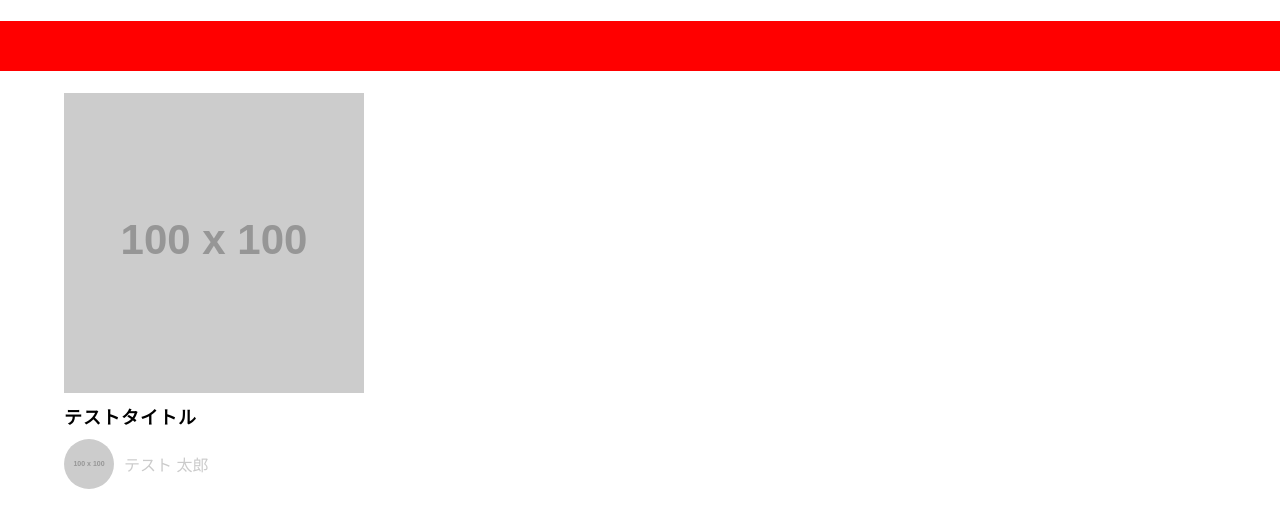
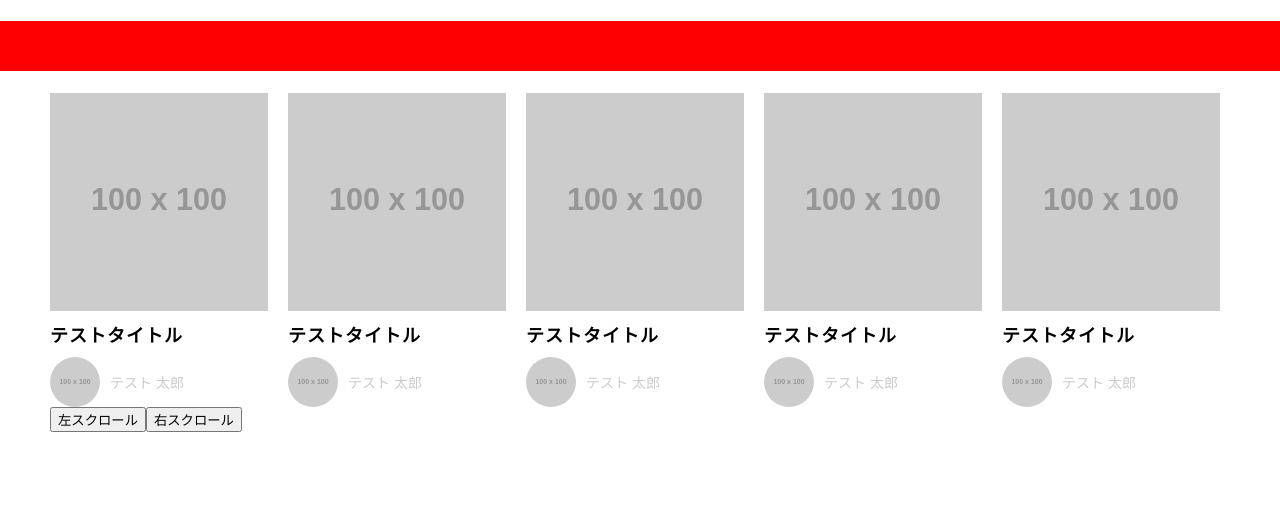
Before and after one commit to abeshi03/scroll-template, a Next.js app: page / in a window 1280 px wide. Shown: the top 528 px of the page. Built offline with nearby package versions, Linux system fonts and the light colour scheme.

Commit message:
スクロールの処理を追加

```diff
--- a/src/components/Card/Card.module.scss
+++ b/src/components/Card/Card.module.scss
@@ -45,5 +45,6 @@
   .userName {
 
     color: #cbcbcb;
+    font-size: 14px;
   }
 }
--- a/src/components/CardsFlow/CardsFlow.module.scss
+++ b/src/components/CardsFlow/CardsFlow.module.scss
@@ -1,7 +1,29 @@
 .cardsFlow {
 
-  .card {
+  position: relative;
 
-    width: 300px;
+
+  .scrollingContainer {
+
+    display: flex;
+    column-gap: 20px;
+
+    overflow-x: auto;
+    white-space: nowrap;
+    -webkit-overflow-scrolling: touch;
+    scrollbar-width: none;
+
+
+    &::-webkit-scrollbar {
+
+      display: none;
+    }
+
+
+    .card {
+
+      flex-shrink: 0;
+      width: 218px;
+    }
   }
 }
--- a/src/components/CardsFlow/CardsFlow.tsx
+++ b/src/components/CardsFlow/CardsFlow.tsx
@@ -1,5 +1,5 @@
 // - フレームワーク =======================================================================================================
-import React, { memo, VFC } from "react";
+import React, { memo, useEffect, useRef, VFC } from "react";
 
 // - アセット ============================================================================================================
 import styles from "./CardsFlow.module.scss";
@@ -10,12 +10,46 @@ import { Card } from "../Card/Card";
 
 export const CardsFlow: VFC = memo(() => {
 
+  let scrollContainer: HTMLDivElement;
+  const ref = useRef<HTMLDivElement | null>(null);
+
+  const scrollLeft = (): void => {
+    scrollContainer.scroll({
+      left: scrollContainer.scrollLeft - scrollContainer.clientWidth,
+      behavior: "smooth"
+    });
+  }
+
+  const scrollRight = (): void => {
+    scrollContainer.scroll({
+      left: scrollContainer.scrollLeft + scrollContainer.clientWidth,
+      behavior: "smooth"
+    });
+  }
+
+  useEffect(() => {
+    scrollContainer = ref!.current!;
+  },[])
 
   return (
-    <div className={styles.cardsFlow}>
-      <Card
-        className={styles.card}
-      />
-    </div>
+    <>
+      <div className={styles.cardsFlow}>
+        <div
+          ref={ref}
+          className={styles.scrollingContainer}
+        >
+
+          {[...Array(10)].map((_, index) => (
+            <Card
+              key={index}
+              className={styles.card}
+            />
+          ))}
+
+        </div>
+      </div>
+      <button onClick={scrollLeft}>左スクロール</button>
+      <button onClick={scrollRight}>右スクロール</button>
+    </>
   );
 });
--- a/src/pages/TopPage.module.scss
+++ b/src/pages/TopPage.module.scss
@@ -11,7 +11,7 @@
 
 .topPage {
 
-  $MAX_CONTENT_WIDTH: 1240px;
+  $MAX_CONTENT_WIDTH: 1180px;
   $LEFT_OR_RIGHT_MINIMAL_EQUAL_PADDINGS__WIDE_SCREENS: 34px;
 
   $wideScreen: $MAX_CONTENT_WIDTH+2*$LEFT_OR_RIGHT_MINIMAL_EQUAL_PADDINGS__WIDE_SCREENS;
```
